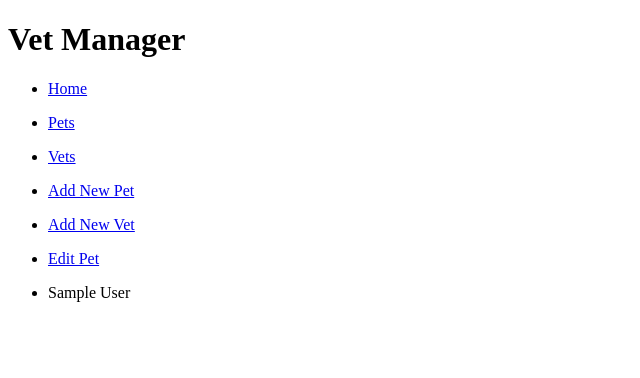
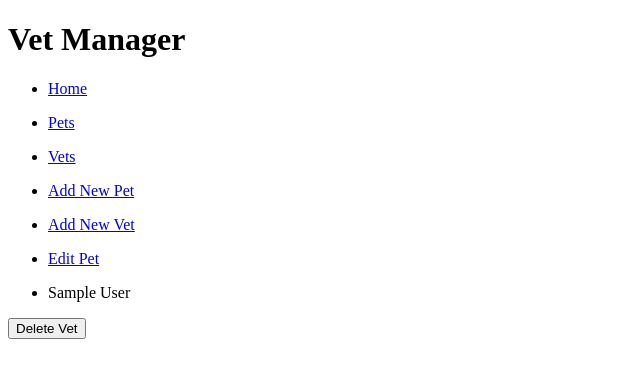
Before and after one commit to G-reg7554/Vet_management_App, a Flask app: page /vet_list in a window 1280 px wide. Shown: the top 378 px of the page, without its empty margins (0-640 px from the left). Run offline with Flask 2, Linux system fonts and the light colour scheme; a database or web service that is not in the repository returns one stand-in record (values such as "Sample title"); some libraries are stand-ins or nearby versions.

Commit message:
added delete to vets

```diff
--- a/controllers/pet_controller.py
+++ b/controllers/pet_controller.py
@@ -69,21 +69,30 @@
 
 
 
+@pet_blueprint.route('/delete_vet')
+def dump_vet():
+    vet = vet_repository.select_all()
+    return render_template("/vet_list.html", vets = vet)
 
 
+@pet_blueprint.route("/vet/<id>/delete", methods=["POST"])
+def delete_vet(id):
+    vet_repository.delete(id)
+    return redirect('/vet_list')
 
+@pet_blueprint.route('/edit', methods=['GET'])
+def edit_route_pet():
+    return render_template('edit_pet.html')
 
-
-
-# @pet_blueprint.route("/pet<id>", methods=['POST'])
-# def add_pet_update():
-#     pets_name = request.form['pets_name']
-#     pets_dob = request.form['date_of_birth']
-#     pet_type = request.form['pet_type']
-#     contact_number = request.form['contact_number']
-#     treatment_notes = request.form['treatment_notes']
-#     vet_id = request.form['vet_id']
-#     vet       = vet_repository.select(vet_id)
-#     pet_class = Pet(pets_name, pets_dob, pet_type, contact_number, treatment_notes, vet)
-#     pet_repository.update(pet_class)
-#     return redirect('/pet')
+@pet_blueprint.route('/edit', methods=['POST'])
+def update_pet(id):
+    pets_name = request.form['pets_name']
+    pets_dob = request.form['date_of_birth']
+    pet_type = request.form['pet_type']
+    contact_number = request.form['contact_number']
+    treatment_notes = request.form['treatment_notes']
+    vet_id = request.form['vet_id']
+    vet       = vet_repository.select(vet_id)
+    pet_class = Pet(pets_name, pets_dob, pet_type, contact_number, treatment_notes, vet, id)
+    pet_repository.update(pet_class)
+    return render_template('edit_pet.html') ,redirect('/pet')
--- a/templates/edit_pet.html
+++ b/templates/edit_pet.html
@@ -14,10 +14,10 @@
     </ul>
     </header>
 
-<form action="/edit/{{pet_guest.id}}" method="post">
+<form action="/edit/{{pet.id}}" method="post">
     <div>
     <label for="description">Description:</label>
-    <input type="text" id="description" name="description" value="{{pet_guest.pets_name}}" required autofocus>
+    <input type="text" id="description" name="description" value="{{pet.pets_name}}" required autofocus>
     </div>
 
 
--- a/templates/vet_list.html
+++ b/templates/vet_list.html
@@ -17,6 +17,15 @@
 {% for vet in vet_staff %}
 <ul>
     <li>{{vet.full_name }}</li>
+
 </ul>
+
+    <form class="delete-form" action="vet/{{vet.id}}/delete" method="POST"> <!-- NEW -->
+        <button type="submit">Delete Vet</button> <!-- NEW -->
+    </form>
 {% endfor %}
 {% endblock %}
+
+
+
+<
```
